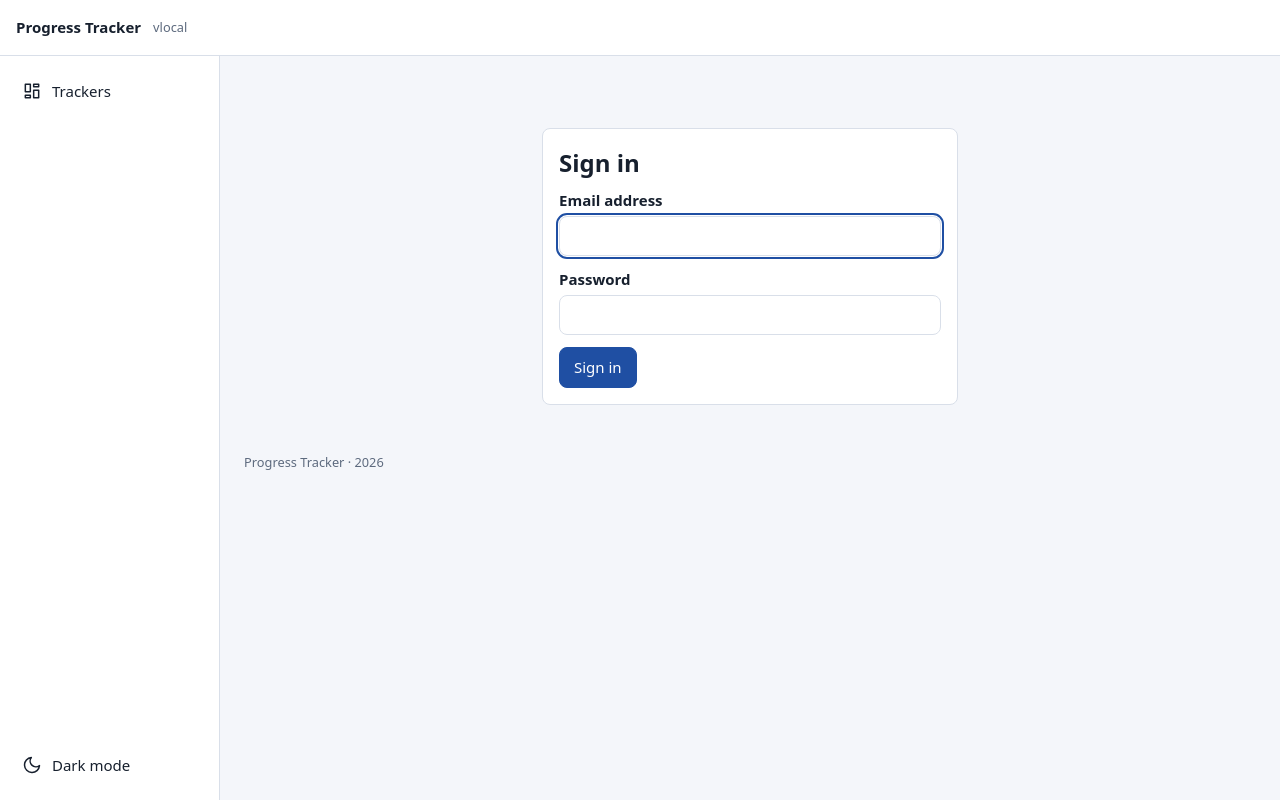
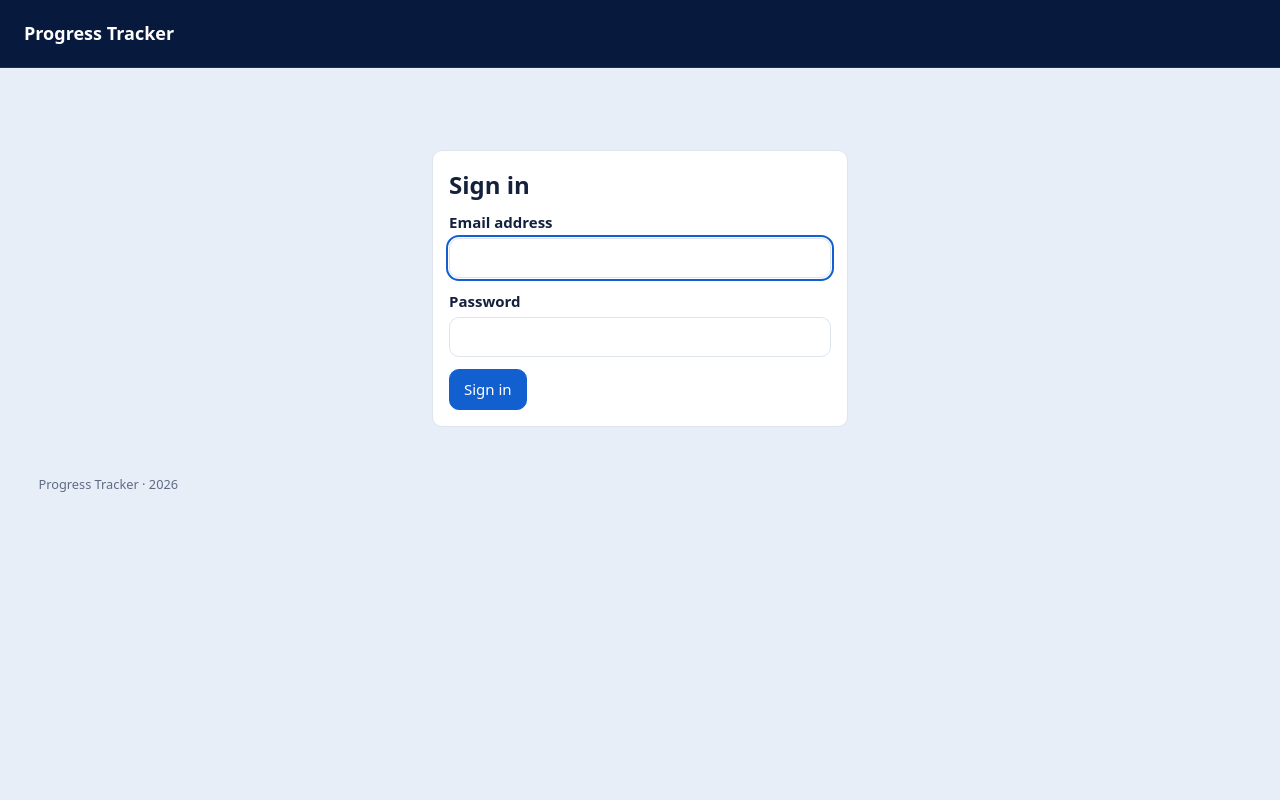
Before and after one commit to loneguard2002/tc-trackers, a Flask app: page /login?next=/ in a window 1280 px wide. Run offline with Flask 3, Linux system fonts and the light colour scheme; parts of the project's set-up code (start-up, migrations or seed data) failed here and were passed over.

Commit message:
feat: Everton-style sidebar with light and dark themes and a collapsible desktop rail
- Navy top bar, canvas sidebar and colour tokens follow the Everton dashboard.
- The menu button collapses the desktop sidebar to icons with tooltips and
  remembers the choice; on narrow screens it opens the sidebar as a drawer.
- theme-init.js applies the saved theme and sidebar state before the
  stylesheet, so there is no light flash or layout jump.
- Administrators get Users, Import workbook and Email settings links; Sign out
  and the version label move to the sidebar; the sign-in page has no sidebar.
- New plural filter: the tracker menu shows the grouping label in the plural
  (Location -> Locations).

Co-Authored-By: Claude Opus 5.5 <noreply@anthropic.com>

```diff
--- a/tracker/admin/__init__.py
+++ b/tracker/admin/__init__.py
@@ -31,7 +31,7 @@ def _get_user_or_404(user_id: int) -> User:
 def users():
     db = get_session()
     rows = db.scalars(select(User).order_by(User.status != "pending", User.full_name, User.id)).all()
-    return render_template("admin/users.html", users=rows, page_title="Users", current_page="admin")
+    return render_template("admin/users.html", users=rows, page_title="Users", current_page="users")
 
 
 @bp.post("/users")
@@ -171,5 +171,5 @@ def smtp():
         values=_smtp_values(db),
         modes=SMTP_AUTH_MODES,
         page_title="Email settings",
-        current_page="admin",
+        current_page="smtp",
     )
--- a/tracker/importer/views.py
+++ b/tracker/importer/views.py
@@ -27,7 +27,7 @@ def _render_upload(error: str | None = None, weekday: int = 4, status: int = 200
             weekday=weekday,
             weekdays=list(enumerate(WEEKDAYS)),
             page_title="Import workbook",
-            current_page="admin",
+            current_page="import",
         ),
         status,
     )
@@ -42,7 +42,7 @@ def _render_confirm(preview: ImportPreview, token: str, form, error: str | None
             form=form,
             error=error,
             page_title="Confirm import",
-            current_page="admin",
+            current_page="import",
         ),
         status,
     )
--- /dev/null
+++ b/tracker/static/theme-init.js
@@ -0,0 +1,25 @@
+// Runs before the stylesheet so dark-mode users never see a light flash.
+// A saved choice wins; otherwise follow the operating system's colour scheme.
+(function () {
+  "use strict";
+
+  var theme = null;
+  try {
+    theme = window.localStorage.getItem("tracker-theme");
+  } catch (_) {
+    // Storage can be blocked in private windows.
+  }
+  if (theme !== "dark" && theme !== "light") {
+    theme = window.matchMedia && window.matchMedia("(prefers-color-scheme: dark)").matches ? "dark" : "light";
+  }
+  document.documentElement.setAttribute("data-theme", theme);
+
+  // The desktop sidebar's collapsed state is applied here too, so the layout does not jump on load.
+  try {
+    if (window.localStorage.getItem("tracker-sidebar") === "collapsed") {
+      document.documentElement.setAttribute("data-sidebar", "collapsed");
+    }
+  } catch (_) {
+    // Without storage the sidebar starts expanded.
+  }
+})();
--- a/tracker/static/tracker.css
+++ b/tracker/static/tracker.css
@@ -1,33 +1,48 @@
+/* Colour and layout tokens follow the Everton dashboard shell: navy top bar, soft canvas sidebar, light and dark themes. */
 :root {
-  --bg: #f4f6fa; --surface: #fff; --text: #17202e; --muted: #5d6a7e; --border: #d9dfe9;
-  --primary: #1f4fa3; --primary-text: #fff; --success: #1c7c4a; --warning: #a86a00; --danger: #b3261e; --info: #1f4fa3;
-  --radius: 8px; --topbar-height: 56px; --sidebar-width: 220px;
+  color-scheme: light;
+  --bg: #e8eef7; --surface: #fff; --text: #14213d; --muted: #5d6b83; --border: #dde4ee;
+  --primary: #1260d0; --primary-text: #fff; --success: #087553; --warning: #9a5b00; --danger: #b8283f; --info: #1260d0;
+  --topbar-bg: #071a3d; --focus-ring: #1260d0; --focus-ring-on-dark: #9cc2ff;
+  --radius: 10px; --topbar-height: 68px; --sidebar-width: 248px;
 }
 [data-theme="dark"] {
-  --bg: #0f1520; --surface: #182130; --text: #e6ebf3; --muted: #9aa7bb; --border: #2a3648;
-  --primary: #6c9bf0; --primary-text: #0f1520; --success: #4cc38a; --warning: #e3a43a; --danger: #f07a72; --info: #6c9bf0;
+  color-scheme: dark;
+  --bg: #0f1115; --surface: #171a20; --text: #eceef2; --muted: #a3a9b4; --border: #2a2f38;
+  --primary: #6ea6ff; --primary-text: #0f1115; --success: #3ccf98; --warning: #f2a93b; --danger: #f27387; --info: #6ea6ff;
+  --focus-ring: #6ea6ff;
 }
 * { box-sizing: border-box; }
-body { margin: 0; background: var(--bg); color: var(--text); font: 15px/1.5 system-ui, -apple-system, "Segoe UI", sans-serif; }
+body { margin: 0; background: var(--bg); color: var(--text); font: 15px/1.5 ui-sans-serif, system-ui, -apple-system, "Segoe UI", Roboto, sans-serif; font-variant-numeric: tabular-nums; -webkit-font-smoothing: antialiased; }
 a { color: var(--primary); }
 h1 { font-size: 1.5rem; margin: 0 0 .5rem; }
 h2 { font-size: 1.15rem; margin: 0 0 .5rem; }
+:where(a, button, input, select, textarea, summary, [tabindex]):focus-visible { outline: 2px solid var(--focus-ring); outline-offset: 2px; }
+.topbar :where(a, button):focus-visible { outline-color: var(--focus-ring-on-dark); }
+.skip-link { position: absolute; top: -60px; left: 12px; z-index: 1100; padding: 8px 14px; border-radius: var(--radius); background: var(--surface); color: var(--text); font-weight: 600; }
+.skip-link:focus { top: 12px; }
 
-.topbar { position: sticky; top: 0; z-index: 20; height: var(--topbar-height); display: flex; align-items: center; gap: 12px; padding: 0 16px; background: var(--surface); border-bottom: 1px solid var(--border); }
-.brand { color: var(--text); text-decoration: none; }
-.app-version { color: var(--muted); font-size: .8rem; }
-.user-chip { margin-left: auto; display: flex; align-items: center; gap: 8px; }
-.user-avatar { display: inline-grid; place-items: center; width: 28px; height: 28px; border-radius: 50%; background: var(--primary); color: var(--primary-text); font-weight: 600; }
+.topbar { position: fixed; inset: 0 0 auto; z-index: 1040; height: var(--topbar-height); display: flex; align-items: center; gap: 16px; padding: 0 24px; background: var(--topbar-bg); color: #fff; border-bottom: 1px solid rgba(255, 255, 255, .09); }
+.brand { color: #fff; font-size: 18px; text-decoration: none; }
+.user-chip { display: flex; align-items: center; gap: 9px; margin-left: auto; color: #e8eef9; font-size: 16px; font-weight: 600; }
+.user-avatar { display: grid; place-items: center; width: 32px; height: 32px; border-radius: 50%; background: #1b4ba7; color: #fff; font-size: 14px; }
+.icon { width: 21px; height: 21px; flex: none; }
+.icon-button { min-width: 44px; min-height: 44px; padding: 7px; border: 0; border-radius: var(--radius); background: transparent; color: inherit; cursor: pointer; }
+.menu-toggle { display: grid; place-items: center; margin-left: -10px; }
 
-.app-shell { display: flex; min-height: calc(100vh - var(--topbar-height)); }
-.sidebar { width: var(--sidebar-width); flex: none; padding: 16px 12px; background: var(--surface); border-right: 1px solid var(--border); display: flex; flex-direction: column; justify-content: space-between; }
-.sidebar-nav, .sidebar-actions { display: flex; flex-direction: column; gap: 4px; }
-.nav-link { display: flex; align-items: center; gap: 10px; padding: 8px 10px; border: 0; border-radius: var(--radius); background: none; color: var(--text); font: inherit; text-align: left; text-decoration: none; cursor: pointer; }
-.nav-link:hover, .nav-link.active { background: var(--bg); color: var(--primary); }
-.icon { width: 20px; height: 20px; flex: none; }
-.icon-button { display: none; border: 0; background: none; color: var(--text); cursor: pointer; padding: 4px; }
+.app-shell { display: flex; min-height: 100vh; padding-top: var(--topbar-height); }
+.sidebar { position: fixed; top: var(--topbar-height); bottom: 0; left: 0; z-index: 1030; display: flex; flex-direction: column; width: var(--sidebar-width); padding: 22px 14px 14px; border-right: 1px solid color-mix(in srgb, var(--text) 14%, var(--bg)); background: var(--bg); color: var(--muted); overflow-y: auto; }
+.sidebar-nav { display: grid; gap: 5px; }
+.nav-heading { margin: 16px 13px 4px; color: var(--muted); font-size: 12px; font-weight: 600; letter-spacing: .08em; text-transform: uppercase; }
+.nav-link { display: flex; align-items: center; gap: 13px; width: 100%; min-height: 45px; padding: 0 13px; border: 0; border-radius: var(--radius); background: transparent; color: var(--muted); font: inherit; font-size: 16px; font-weight: 600; text-align: left; text-decoration: none; cursor: pointer; transition: background-color .15s, color .15s; }
+.nav-link:hover { color: var(--text); background: color-mix(in srgb, var(--text) 6%, transparent); }
+.nav-link.active { color: var(--text); background: color-mix(in srgb, var(--text) 10%, transparent); font-weight: 700; }
+.sidebar-actions { display: grid; gap: 5px; margin-top: auto; padding-top: 12px; border-top: 1px solid color-mix(in srgb, var(--text) 14%, var(--bg)); }
+.sidebar-actions form { margin: 0; }
+.app-version { align-self: flex-start; margin: 12px 12px 0; padding: 4px 7px; border: 1px solid var(--border); border-radius: 999px; color: var(--muted); font: 700 12px/1.2 ui-monospace, SFMono-Regular, Consolas, monospace; letter-spacing: .03em; }
 .sidebar-backdrop { display: none; }
-.main-content { flex: 1; min-width: 0; padding: 24px; }
+.main-content { width: calc(100% - var(--sidebar-width)); min-width: 0; margin-left: var(--sidebar-width); padding: 34px clamp(22px, 3vw, 46px) 24px; }
+.app-shell-public .main-content { width: 100%; margin-left: 0; }
 .page-footer { margin-top: 32px; color: var(--muted); font-size: .8rem; }
 
 .card { background: var(--surface); border: 1px solid var(--border); border-radius: var(--radius); padding: 16px; margin-bottom: 16px; }
@@ -43,7 +58,7 @@ th { color: var(--muted); font-size: .8rem; text-transform: uppercase; letter-sp
 
 label { display: block; margin-bottom: 4px; font-weight: 600; }
 input, select, textarea { width: 100%; padding: 8px 10px; border: 1px solid var(--border); border-radius: var(--radius); background: var(--surface); color: var(--text); font: inherit; }
-input:focus, select:focus, textarea:focus, .button:focus-visible, .nav-link:focus-visible { outline: 2px solid var(--primary); outline-offset: 1px; }
+input:focus, select:focus, textarea:focus { outline: 2px solid var(--focus-ring); outline-offset: 1px; }
 .form-row { margin-bottom: 12px; }
 .form-error { color: var(--danger); }
 
@@ -55,23 +70,44 @@ input:focus, select:focus, textarea:focus, .button:focus-visible, .nav-link:focu
 .empty-icon { width: 40px; height: 40px; color: var(--muted); }
 .eyebrow { display: block; color: var(--muted); font-size: .8rem; text-transform: uppercase; letter-spacing: .06em; }
 
-@media (max-width: 800px) {
-  .icon-button { display: inline-flex; }
-  .sidebar { position: fixed; top: var(--topbar-height); bottom: 0; left: 0; z-index: 30; transform: translateX(-100%); transition: transform .2s; }
-  .sidebar-open .sidebar { transform: none; }
-  .sidebar-open .sidebar-backdrop { display: block; position: fixed; inset: var(--topbar-height) 0 0 0; z-index: 25; background: rgba(0, 0, 0, .4); }
-  .main-content { padding: 16px; }
+/* Desktop: the menu button collapses the sidebar to icons, with each label shown as a tooltip. */
+@media (min-width: 993px) {
+  .sidebar { transition: width .2s; }
+  .main-content { transition: width .2s, margin-left .2s; }
+  [data-sidebar="collapsed"] { --sidebar-width: 76px; }
+  [data-sidebar="collapsed"] .sidebar { overflow: visible; }
+  [data-sidebar="collapsed"] .nav-link { position: relative; justify-content: center; padding: 0; }
+  [data-sidebar="collapsed"] .nav-link > span { position: absolute; width: 1px; height: 1px; overflow: hidden; clip: rect(0 0 0 0); white-space: nowrap; }
+  [data-sidebar="collapsed"] .nav-heading { height: 1px; margin: 12px 8px; overflow: hidden; background: color-mix(in srgb, var(--text) 14%, var(--bg)); font-size: 0; }
+  [data-sidebar="collapsed"] .app-version { display: none; }
+  [data-sidebar="collapsed"] .nav-link::after { content: attr(data-label); position: absolute; top: 50%; left: calc(100% + 10px); z-index: 1050; padding: 5px 9px; border-radius: 6px; background: var(--topbar-bg); color: #fff; font-size: 13px; font-weight: 600; white-space: nowrap; opacity: 0; pointer-events: none; transform: translateY(-50%); transition: opacity .12s; }
+  [data-sidebar="collapsed"] .nav-link:hover::after, [data-sidebar="collapsed"] .nav-link:focus-visible::after { opacity: 1; }
+}
+@media (max-width: 992px) {
+  :root { --topbar-height: 62px; }
+  .topbar { padding: 0 14px; }
+  .sidebar { transform: translateX(-100%); transition: transform .2s; }
+  .sidebar.open { transform: none; box-shadow: 14px 0 34px rgba(0, 0, 0, .2); }
+  .sidebar-backdrop { position: fixed; inset: var(--topbar-height) 0 0; z-index: 1020; background: rgba(2, 12, 30, .55); }
+  .sidebar-backdrop.open { display: block; }
+  .main-content { width: 100%; margin: 0; padding: 28px 22px 20px; }
+}
+@media (max-width: 768px) {
+  .user-label { display: none; }
+  .main-content { padding: 23px 16px 18px; }
+}
+@media (prefers-reduced-motion: reduce) {
+  *, *::before, *::after { transition: none !important; animation: none !important; }
 }
 
 /* Authentication and administration */
 .auth-card { max-width: 26rem; margin: 3rem auto; }
 .flash { padding: 0.6rem 0.9rem; border-radius: 6px; border: 1px solid currentColor; }
-.flash-danger { color: #b3261e; }
-.flash-success { color: #1b6e3c; }
+.flash-danger { color: var(--danger); }
+.flash-success { color: var(--success); }
 .table { width: 100%; border-collapse: collapse; }
 .table th, .table td { text-align: left; padding: 0.4rem 0.6rem; border-bottom: 1px solid rgba(128, 128, 128, 0.3); }
 .row-actions { display: flex; gap: 0.4rem; flex-wrap: wrap; }
-.user-chip form { display: inline; margin: 0; }
 
 /* Weekly report (shared by the live page, PDF and PNG renderers) */
 .muted { color: var(--muted); }
--- a/tracker/static/tracker.js
+++ b/tracker/static/tracker.js
@@ -1,29 +1,86 @@
+// Sidebar and theme controls. theme-init.js has already applied the saved theme and sidebar state.
+// On desktop the menu button collapses the sidebar to icons; on narrow screens it opens it as a drawer.
 (function () {
+  "use strict";
+
   var root = document.documentElement;
-  var stored = null;
-  try { stored = localStorage.getItem("tracker-theme"); } catch (e) {}
-  var preferred = stored || (window.matchMedia && matchMedia("(prefers-color-scheme: dark)").matches ? "dark" : "light");
-  function apply(theme) {
-    root.setAttribute("data-theme", theme);
-    document.querySelectorAll("[data-theme-label]").forEach(function (el) {
-      el.textContent = theme === "dark" ? "Light mode" : "Dark mode";
+  var sidebar = document.querySelector(".sidebar");
+  var backdrop = document.querySelector(".sidebar-backdrop");
+  var menuButton = document.querySelector("[data-sidebar-toggle]");
+  var desktop = window.matchMedia("(min-width: 993px)");
+
+  function isCollapsed() {
+    return root.getAttribute("data-sidebar") === "collapsed";
+  }
+
+  function syncMenuButton() {
+    if (!menuButton || !sidebar) return;
+    if (desktop.matches) {
+      menuButton.setAttribute("aria-expanded", String(!isCollapsed()));
+      menuButton.setAttribute("aria-label", isCollapsed() ? "Expand navigation" : "Collapse navigation");
+    } else {
+      var open = sidebar.classList.contains("open");
+      menuButton.setAttribute("aria-expanded", String(open));
+      menuButton.setAttribute("aria-label", open ? "Close navigation" : "Open navigation");
+    }
+  }
+
+  function setDrawer(open) {
+    if (!sidebar) return;
+    sidebar.classList.toggle("open", open);
+    if (backdrop) backdrop.classList.toggle("open", open);
+    syncMenuButton();
+  }
+
+  function setCollapsed(collapsed) {
+    if (collapsed) {
+      root.setAttribute("data-sidebar", "collapsed");
+    } else {
+      root.removeAttribute("data-sidebar");
+    }
+    try {
+      window.localStorage.setItem("tracker-sidebar", collapsed ? "collapsed" : "expanded");
+    } catch (_) {
+      // The sidebar still collapses for this page when storage is unavailable.
+    }
+    syncMenuButton();
+  }
+
+  if (menuButton && sidebar) {
+    menuButton.addEventListener("click", function (event) {
+      event.preventDefault();
+      if (desktop.matches) {
+        setCollapsed(!isCollapsed());
+      } else {
+        setDrawer(!sidebar.classList.contains("open"));
+      }
     });
   }
-  apply(preferred);
-  document.addEventListener("click", function (event) {
-    var toggle = event.target.closest("[data-theme-toggle]");
-    if (toggle) {
+  if (backdrop) backdrop.addEventListener("click", function () { setDrawer(false); });
+  document.addEventListener("keydown", function (event) {
+    if (event.key === "Escape") setDrawer(false);
+  });
+  desktop.addEventListener("change", function () { setDrawer(false); });
+  syncMenuButton();
+
+  var themeButton = document.querySelector("[data-theme-toggle]");
+  var themeLabel = document.querySelector("[data-theme-label]");
+  function syncThemeLabel() {
+    var text = root.getAttribute("data-theme") === "dark" ? "Light mode" : "Dark mode";
+    if (themeLabel) themeLabel.textContent = text;
+    if (themeButton) themeButton.setAttribute("data-label", text);
+  }
+  syncThemeLabel();
+  if (themeButton) {
+    themeButton.addEventListener("click", function () {
       var next = root.getAttribute("data-theme") === "dark" ? "light" : "dark";
-      try { localStorage.setItem("tracker-theme", next); } catch (e) {}
-      apply(next);
-      return;
-    }
-    var menu = event.target.closest("[data-sidebar-toggle]");
-    if (menu) {
-      var open = document.body.classList.toggle("sidebar-open");
-      menu.setAttribute("aria-expanded", String(open));
-    } else if (event.target.closest("[data-sidebar-close]")) {
-      document.body.classList.remove("sidebar-open");
-    }
-  });
+      root.setAttribute("data-theme", next);
+      try {
+        window.localStorage.setItem("tracker-theme", next);
+      } catch (_) {
+        // The theme still changes for this page when storage is unavailable.
+      }
+      syncThemeLabel();
+    });
+  }
 })();
--- a/tracker/templates/base.html
+++ b/tracker/templates/base.html
@@ -1,48 +1,63 @@
 {% from "macros.html" import icon %}
+{% macro nav_link(name, endpoint, label, icon_name) -%}
+{% set active = current_page|default('') == name %}
+<a class="nav-link{{ ' active' if active }}" href="{{ url_for(endpoint) }}" data-label="{{ label }}"{% if active %} aria-current="page"{% endif %}>{{ icon(icon_name) }}<span>{{ label }}</span></a>
+{%- endmacro %}
 <!doctype html>
 <html lang="en-GB" data-theme="light">
 <head>
   <meta charset="utf-8">
   <meta name="viewport" content="width=device-width, initial-scale=1">
   <meta name="color-scheme" content="light dark">
+  <meta name="theme-color" content="#071a3d">
   <title>{% block title %}{{ page_title|default('Trackers') }} · Progress Tracker{% endblock %}</title>
-  <link href="{{ url_for('static', filename='tracker.css') }}" rel="stylesheet">
-  <script src="{{ url_for('static', filename='tracker.js') }}" defer></script>
+  <script src="{{ url_for('static', filename='theme-init.js', v=app_version) }}"></script>
+  <link href="{{ url_for('static', filename='tracker.css', v=app_version) }}" rel="stylesheet">
+  <script src="{{ url_for('static', filename='tracker.js', v=app_version) }}" defer></script>
 </head>
 <body>
+<a class="skip-link" href="#main-content">Skip to main content</a>
 <header class="topbar">
-  <button class="icon-button mobile-menu" type="button" data-sidebar-toggle aria-label="Open navigation" aria-controls="primary-navigation" aria-expanded="false">
+  {% if current_user %}
+  <button class="icon-button menu-toggle" type="button" data-sidebar-toggle aria-label="Toggle navigation" aria-controls="primary-navigation" aria-expanded="true">
     {{ icon('menu') }}
   </button>
+  {% endif %}
   <a class="brand" href="{{ url_for('index') }}"><strong>Progress Tracker</strong></a>
-  <span class="app-version" title="Deployed version {{ app_version }}">v{{ app_version }}</span>
   {% if current_user %}
   <div class="user-chip">
     <span class="user-avatar">{{ current_user.full_name[:1]|upper }}</span>
     <span class="user-label">{{ current_user.full_name }}</span>
-    <form method="post" action="{{ url_for('auth.logout') }}">
-      <input type="hidden" name="csrf_token" value="{{ csrf_token() }}">
-      <button class="icon-button" type="submit" aria-label="Sign out">{{ icon('logout') }}</button>
-    </form>
   </div>
   {% endif %}
 </header>
 
-<div class="app-shell">
+<div class="app-shell{{ '' if current_user else ' app-shell-public' }}">
+  {% if current_user %}
   <div class="sidebar-backdrop" data-sidebar-close></div>
   <aside class="sidebar" id="primary-navigation" aria-label="Primary navigation">
     <nav class="sidebar-nav">
-      <a class="nav-link {{ 'active' if current_page|default('') == 'trackers' }}" href="{{ url_for('index') }}" {% if current_page|default('') == 'trackers' %}aria-current="page"{% endif %}>{{ icon('trackers') }}<span>Trackers</span></a>
-      {% if current_user and current_user.is_admin %}
-      <a class="nav-link {{ 'active' if current_page|default('') == 'admin' }}" href="{{ url_for('admin.users') }}" {% if current_page|default('') == 'admin' %}aria-current="page"{% endif %}>{{ icon('admin') }}<span>Admin</span></a>
+      {{ nav_link('trackers', 'index', 'Trackers', 'trackers') }}
+      {% if current_user.is_admin %}
+      <span class="nav-heading">Administration</span>
+      {{ nav_link('users', 'admin.users', 'Users', 'users') }}
+      {{ nav_link('import', 'importer.upload', 'Import workbook', 'upload') }}
+      {{ nav_link('smtp', 'admin.smtp', 'Email settings', 'mail') }}
       {% endif %}
     </nav>
+
     <div class="sidebar-actions">
-      <button class="nav-link" type="button" data-theme-toggle>{{ icon('moon') }}<span data-theme-label>Dark mode</span></button>
+      <button class="nav-link" type="button" data-theme-toggle data-label="Dark mode">{{ icon('moon') }}<span data-theme-label>Dark mode</span></button>
+      <form method="post" action="{{ url_for('auth.logout') }}">
+        <input type="hidden" name="csrf_token" value="{{ csrf_token() }}">
+        <button class="nav-link" type="submit" data-label="Sign out">{{ icon('logout') }}<span>Sign out</span></button>
+      </form>
     </div>
+    <span class="app-version" title="Deployed version {{ app_version }}">v{{ app_version }}</span>
   </aside>
+  {% endif %}
 
-  <main class="main-content">
+  <main class="main-content" id="main-content" tabindex="-1">
     {% for category, message in get_flashed_messages(with_categories=true) %}
     <p class="flash flash-{{ category }}" role="status">{{ message }}</p>
     {% endfor %}
--- a/tracker/templates/macros.html
+++ b/tracker/templates/macros.html
@@ -2,6 +2,8 @@
 <svg class="{{ class_name }}" viewBox="0 0 24 24" fill="none" stroke="currentColor" stroke-width="1.8" stroke-linecap="round" stroke-linejoin="round" aria-hidden="true">
   {% if name == 'trackers' %}<path d="M4 13h6V4H4v9Zm0 7h6v-3H4v3Zm10 0h6v-9h-6v9Zm0-13h6V4h-6v3Z"/>
   {% elif name == 'admin' %}<path d="M12 3 5 6v5c0 5 3 8 7 10 4-2 7-5 7-10V6l-7-3Z"/><path d="m9 12 2 2 4-4"/>
+  {% elif name == 'users' %}<path d="M16 21v-2a4 4 0 0 0-4-4H6a4 4 0 0 0-4 4v2"/><circle cx="9" cy="7" r="4"/><path d="M22 21v-2a4 4 0 0 0-3-3.87M16 3.13a4 4 0 0 1 0 7.75"/>
+  {% elif name == 'upload' %}<path d="M12 16V4m0 0L7 9m5-5 5 5M4 16v3a1 1 0 0 0 1 1h14a1 1 0 0 0 1-1v-3"/>
   {% elif name == 'menu' %}<path d="M4 7h16M4 12h16M4 17h16"/>
   {% elif name == 'moon' %}<path d="M21 12.8A9 9 0 1 1 11.2 3a7 7 0 0 0 9.8 9.8Z"/>
   {% elif name == 'logout' %}<path d="M10 17l5-5-5-5m5 5H3m10-9h7v18h-7"/>
--- a/tracker/templates/trackers/_nav.html
+++ b/tracker/templates/trackers/_nav.html
@@ -2,7 +2,7 @@
   <a href="{{ url_for('report.view', tracker_id=tracker.id) }}">Report</a>
   {% if g.role == 'owner' %} · <a href="{{ url_for('trackers.settings', tracker_id=tracker.id) }}">Settings</a> · <a href="{{ url_for('mail.settings', tracker_id=tracker.id) }}">Email</a>{% endif %}
   {% if g.role in ('editor', 'owner') %}
-  · <a href="{{ url_for('trackers.groups', tracker_id=tracker.id) }}">{{ tracker.group_label or 'Groups' }}</a>
+  · <a href="{{ url_for('trackers.groups', tracker_id=tracker.id) }}">{{ tracker.group_label|plural if tracker.group_label else 'Groups' }}</a>
   · <a href="{{ url_for('entries.list_entries', tracker_id=tracker.id) }}">Entries</a>
   · <a href="{{ url_for('entries.targets', tracker_id=tracker.id) }}">Targets</a>
   · <a href="{{ url_for('entries.inputs', tracker_id=tracker.id) }}">Weekly inputs</a>
--- a/tracker/templates/trackers/groups.html
+++ b/tracker/templates/trackers/groups.html
@@ -37,7 +37,7 @@
   {% endif %}
 </section>
 {% else %}
-<section class="empty-state"><p>No {{ label|lower }}s have been added yet.</p></section>
+<section class="empty-state"><p>No {{ label|plural|lower }} have been added yet.</p></section>
 {% endfor %}
 {% if is_owner and tracker.status == 'active' %}
 <section class="card">
```
Also changed, not shown: tests/test_report.py (+20 -2 lines), tracker/formatting.py (+14 -0 lines).
